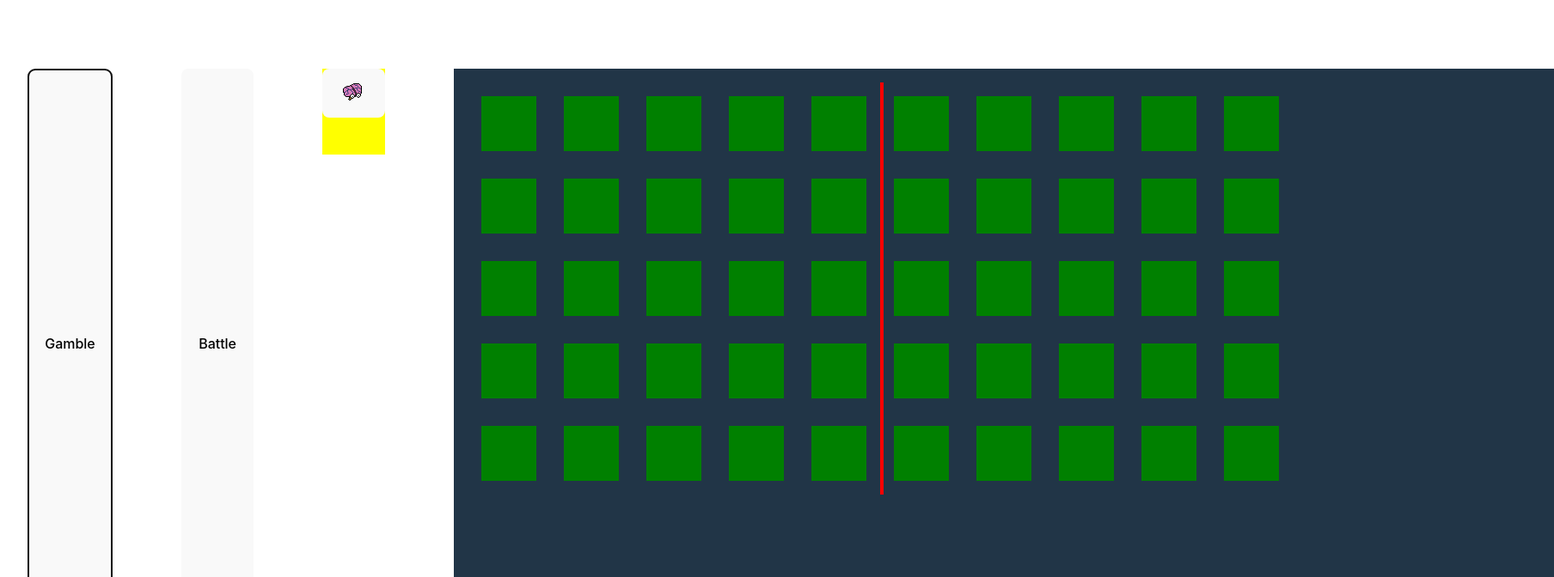
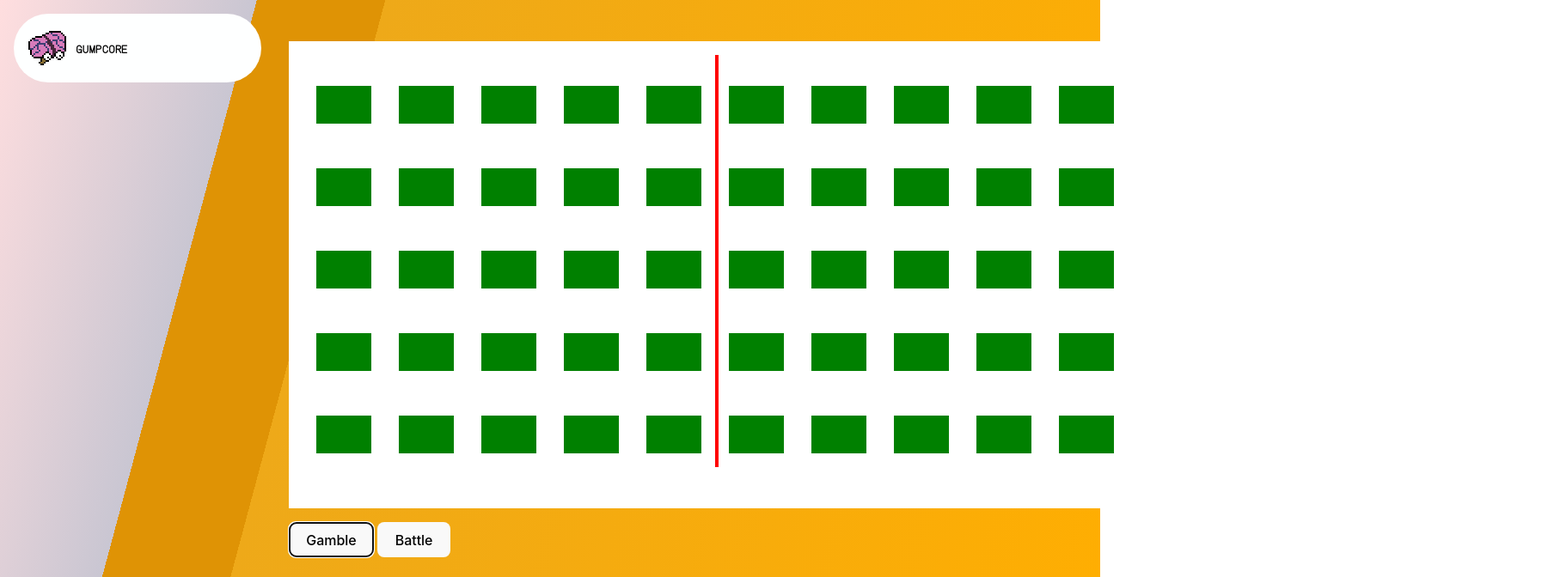
Before and after one commit to ncashin/gachamon, a website built with Vite: page index.html in a window 1280 px wide. Both pictures are taken after a click on the button "Gamble". Shown: the top 672 px of the page at 86% size, 1808 px wide, since content can reach past the window. Built offline with nearby package versions, Linux system fonts and the light colour scheme.

Commit message:
starter ui

```diff
--- a/index.html
+++ b/index.html
@@ -8,12 +8,20 @@
   </head>
   <body>
     <link rel="stylesheet" href="style.css" />
-    <div id="app">
-      <button id="gamble">Gamble</button>
-      <button id="start">Battle</button>
+    <div class="background">
+      <div class="container">
+        <div class="side">
+          <div id="sidebar" class="gachamon-display"></div>
+        </div>
 
-      <div id="leftbar"></div>
-      <canvas id="canvas" width="640px" height="320px"></canvas>
+        <div class="bottom">
+          <button id="gamble">Gamble</button>
+          <button id="start">Battle</button>
+        </div>
+        <div class="game">
+          <canvas id="canvas"></canvas>
+        </div>
+      </div>
     </div>
     <script type="module" src="/src/main.ts"></script>
   </body>
--- a/src/entity.ts
+++ b/src/entity.ts
@@ -2,6 +2,7 @@ import { clientName } from "./main";
 import { pathfind } from "./util";
 
 import gumpcoreSpriteURL from "/gumpcore.png";
+import protractorFishSpriteURL from "/protractorfish.png";
 
 export type GameState = {
   tileSize: number;
@@ -73,6 +74,9 @@ export type Position = {
 export const createPublicImageElement = (x: number, y: number, src: string) => {
   let imageElement = new Image(x, y);
   imageElement.src = src;
+  imageElement.style.imageRendering = "pixelated";
+  imageElement.style.width = "64px";
+  imageElement.style.height = "64px";
   return imageElement;
 };
 
@@ -103,14 +107,77 @@ export const entityDefinitions: Record<string, EntityDefinition> = {
       name: "gumpcore",
       clientName: "",
       maxCharge: 3,
-      maxHealth: 1,
+      maxHealth: 7,
       speed: 1000,
       tile: undefined,
       speedCounter: 0,
       charge: 0,
-      health: 1,
+      health: 7,
     },
     sprite: createPublicImageElement(32, 32, gumpcoreSpriteURL),
+    update(gameState, entity) {
+      if (entity.tile === undefined) return;
+
+      const { closestEntity } = findClosestEntity(
+        entity.tile,
+        gameState.entities.filter(
+          (filterEntity) => filterEntity.clientName !== entity.clientName
+        )
+      );
+
+      if (closestEntity === undefined || closestEntity.tile === undefined)
+        return;
+      const path = pathfind(gameState, entity.tile, closestEntity.tile);
+
+      if (path.length === 1) {
+        if (path[0].entity === undefined) return;
+
+        if (entity.charge >= entity.maxCharge) {
+          entity.charge = 0;
+          moveEntity(
+            gameState,
+            path[0].entity,
+            path[0].entity.clientName === clientName ? -2 : 2,
+            0
+          );
+          return;
+        }
+
+        entityDefinitions[path[0].entity.name].damage(
+          gameState,
+          path[0].entity,
+          1
+        );
+        entity.charge++;
+        return;
+      }
+
+      if (path[0].entity === undefined) {
+        moveEntityToTile(entity, path[0]);
+      }
+    },
+    damage(gameState, entity, damage) {
+      entity.health -= damage;
+      if (entity.health <= 0) {
+        destroyEntity(gameState, entity);
+      }
+    },
+  },
+  protractorfish: {
+    entity: {
+      position: undefined,
+
+      name: "protractorfish",
+      clientName: "",
+      maxCharge: 3,
+      maxHealth: 7,
+      speed: 1000,
+      tile: undefined,
+      speedCounter: 0,
+      charge: 0,
+      health: 7,
+    },
+    sprite: createPublicImageElement(32, 32, protractorFishSpriteURL),
     update(gameState, entity) {
       console.log(entity);
       if (entity.tile === undefined) return;
--- a/src/main.ts
+++ b/src/main.ts
@@ -14,6 +14,16 @@ let gameState = initializeGameState(10, 5);
 
 const canvas = document.getElementById("canvas")! as HTMLCanvasElement;
 const context = canvas.getContext("2d")!;
+
+canvas.width =
+  gameState.grid.length * (gameState.tileGap + gameState.tileSize) +
+  gameState.outerTileMargin * 2;
+canvas.height =
+  gameState.grid[0].length * (gameState.tileGap + gameState.tileSize) +
+  gameState.outerTileMargin * 2;
+
+canvas.style.width = canvas.width * 2 + "px";
+canvas.style.height = canvas.height * 2 + "px";
 
 document.getElementById("start")!.addEventListener("click", () => {
   startBattle(gameState);
--- a/src/render.ts
+++ b/src/render.ts
@@ -2,12 +2,21 @@ import { entityDefinitions, GameState } from "./entity";
 import { clientName } from "./main";
 
 export const renderLeftBar = (gameState: GameState) => {
-  const leftbar = document.getElementById("leftbar")!;
+  const leftbar = document.getElementById("sidebar")!;
   leftbar.innerHTML = "";
   for (let i = 0; i < gameState.ownedEntities.length; i++) {
     const ownedEntity = gameState.ownedEntities[i];
     const button = document.createElement("button");
-    button.appendChild(entityDefinitions[ownedEntity.name].sprite);
+    button.className = "gachamon";
+
+    let gachaponSprite = entityDefinitions[ownedEntity.name].sprite.cloneNode();
+
+    button.appendChild(gachaponSprite);
+    let nameText = document.createElement("p");
+    nameText.className = "gachamon-text";
+    nameText.textContent = ownedEntity.name;
+    button.appendChild(nameText);
+
     leftbar.appendChild(button);
 
     button.addEventListener("click", () => {
@@ -52,9 +61,9 @@ export const render = (
       context.fillStyle = "green";
       context.fillRect(
         tilePosition.x,
-        tilePosition.y,
+        tilePosition.y + 10,
         gameState.tileSize,
-        gameState.tileSize
+        gameState.tileSize - 10
       );
     }
   }
@@ -82,9 +91,9 @@ export const render = (
     context.fillStyle = "yellow";
     context.fillRect(
       tilePosition.x,
-      tilePosition.y,
+      tilePosition.y + 10,
       gameState.tileSize,
-      gameState.tileSize
+      gameState.tileSize - 10
     );
 
     if (gameState.placingEntity !== undefined) {
@@ -129,7 +138,7 @@ export const render = (
         4
       );
       if (entity.health / entity.maxHealth !== 0) {
-        context.fillStyle = "orange";
+        context.fillStyle = "#22CA15";
         context.fillRect(
           entityDrawPosition.x + 3,
           entityDrawPosition.y - 2,
--- a/src/style.css
+++ b/src/style.css
@@ -1,19 +1,85 @@
 #app {
   display: flex;
   flex-direction: row;
-  gap: 5rem;
 }
 #canvas {
-  margin: auto;
+  margin-top: 3rem;
+  background: white;
   image-rendering: pixelated;
-  background-color: #213547;
-  width: 1280px;
-  height: 640px;
 }
-#leftbar {
-  background-color: yellow;
-  width: 1280px;
-  height: 100px;
+
+.gachamon-icon {
+  width: 64;
+  height: 64;
+  image-rendering: pixelated;
+}
+
+.container {
+  display: grid;
+  grid-template-columns: 20em 1fr;
+  grid-template-rows: 1fr 16em;
+  grid-template-areas:
+    "side game"
+    "side bottom";
+    gap: 1rem 1rem;
+  width: 100vw;
+  height: 100vh;
+  max-width: 100vw;
+  max-height: 100vh;
+  background: linear-gradient(
+    105deg,
+    #ffdedf 0%, #c9c6d2 20%,
+    #df9305 20%,
+    #df9305 30%,
+    #eea919 30%,
+    #ffae01 100%
+  );
+}
+.game {
+  grid-area: game;
+  display: flex;
+}
+.bottom {
+  grid-area: bottom;
+}
+.side {
+  grid-area: side;
+  max-height: 100%;
+  overflow-y: auto;
+}
+.gachamon-display {
+  max-height: 100%;
+  padding: 1rem;
+  gap: 0.5rem;
+  display: flex;
+  overflow-y: scroll;
+  flex-wrap: wrap;
+  align-content: flex-start;
+  justify-content: flex-start;
+}
+
+@font-face {
+  font-family: myFirstFont;
+  src: url(/gachamon/font/instruction.otf);
+}
+
+.gachamon {
+  border-radius: 10rem;
+  width: 100%;
+  height: 5rem;
+  display: flex;
+  flex-direction: row;
+  align-items: center;
+  padding: 0.5rem;
+  background-color: #feffff;
+  color: black;
+}
+.gachamon-name-text {
+  font-size: small;
+}
+.gachamon-text {
+  font-family: myFirstFont;
+  font-size: small;
 }
 
 :root {
```
Also changed, not shown: src/counter.ts (deleted, +0 -9 lines), public/font/bigpixeldemol.otf (added), public/font/instruction.otf (added).
